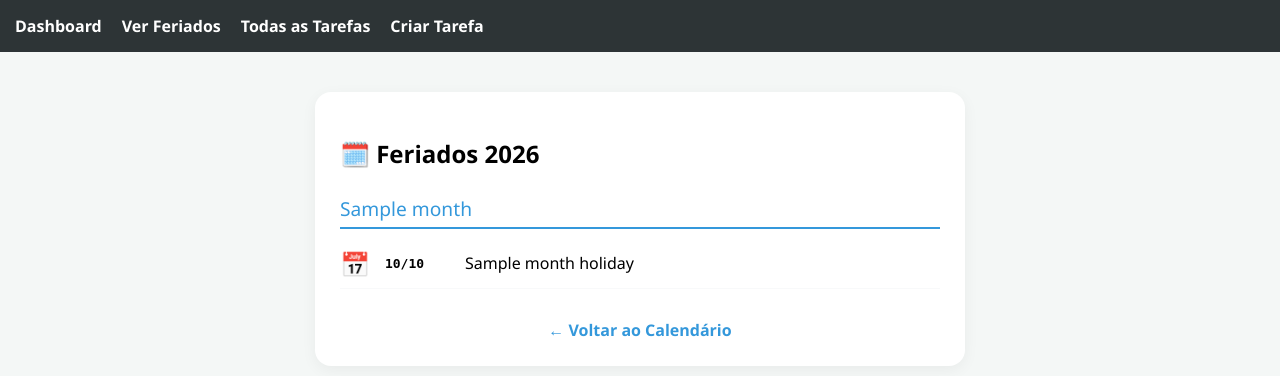
After one commit to Rick86Vale/minha-agenda-tdah, a Django app: template tasks/templates/tasks/holiday_list.html in a window 1280 px wide. The commit adds this page. Shown: the top 376 px of the page. Run offline with Django 5.2, Linux system fonts and the light colour scheme; the template is opened without the code that fills it: most values are stand-ins (such as "Sample title", 1, 10 or a date in 2020).

Commit message:
Lista de Feriados Nacionais pronta

```diff
--- a/tasks/templates/base.html
+++ b/tasks/templates/base.html
@@ -28,6 +28,7 @@
 <body>
     <nav>
         <a href="{% url 'calendar' %}">Dashboard</a>
+        <a href="{% url 'holiday_list' %}">Ver Feriados</a>
         <a href="{% url 'task_list' %}">Todas as Tarefas</a>
         <a href="{% url 'task_create' %}">Criar Tarefa</a>
     </nav>
--- a/tasks/templates/tasks/calendar.html
+++ b/tasks/templates/tasks/calendar.html
@@ -115,11 +115,11 @@
             height: '100%',
             eventSources: [
             {
-                    url: '/api/tasks/', // Busca suas tarefas
+                url: '/api/tasks/',
                 color: '#3498db'
             },
             {
-                    url: '/api/feriados/', // Busca os feriados da nossa nova API
+                url: '/api/feriados/',
                 display: 'background',
                 backgroundColor: '#ff7675'
             }
--- /dev/null
+++ b/tasks/templates/tasks/holiday_list.html
@@ -0,0 +1,35 @@
+{% extends 'base.html' %}
+
+{% block content %}
+<style>
+    .list-container { max-width: 600px; margin: 40px auto; background: #fff; padding: 25px; border-radius: 16px; box-shadow: 0 4px 15px rgba(0,0,0,0.05); }
+    .month-section { margin-top: 25px; }
+    .month-title { color: #3498db; font-size: 1.2em; border-bottom: 2px solid #3498db; padding-bottom: 5px; margin-bottom: 10px; }
+    .holiday-row { display: flex; align-items: center; padding: 8px 0; border-bottom: 1px solid #f8f9fa; }
+    .icon { font-size: 1.5em; margin-right: 15px; }
+    .date-text { font-family: monospace; font-weight: bold; width: 80px; }
+</style>
+
+<div class="list-container">
+    <h2>🗓️ Feriados 2026</h2>
+
+    {% for month, month_holidays in holidays %}
+        <div class="month-section">
+            <div class="month-title">{{ month }}</div>
+            {% for date, name in month_holidays %}
+                <div class="holiday-row">
+                    <span class="icon">
+                        {% if "Confraternização" in name %}🎉{% elif "Carnaval" in name %}🎭{% elif "Independência" in name %}🇧🇷{% elif "Natal" in name %}🎄{% else %}📅{% endif %}
+                    </span>
+                    <span class="date-text">{{ date|date:"d/m" }}</span>
+                    <span>{{ name }}</span>
+                </div>
+            {% endfor %}
+        </div>
+    {% endfor %}
+
+    <div style="margin-top: 30px; text-align: center;">
+        <a href="{% url 'calendar' %}" style="text-decoration: none; color: #3498db; font-weight: bold;">← Voltar ao Calendário</a>
+    </div>
+</div>
+{% endblock %}
--- a/tasks/urls.py
+++ b/tasks/urls.py
@@ -11,5 +11,7 @@ urlpatterns = [
     path('task/<int:task_id>/start/', views.start_task, name='start_task'),
     path('task/<int:task_id>/complete/', views.complete_task, name='complete_task'),
     path('tarefas/', views.task_list, name='task_list'),
+    # Feriados
     path('api/feriados/', views.holiday_api, name='holiday_api'),
+    path('feriados/', views.holiday_list, name='holiday_list'),
 ]
```
Also changed, not shown: tasks/views.py (+20 -12 lines). Lines whose indentation alone changed are shown as unchanged.
